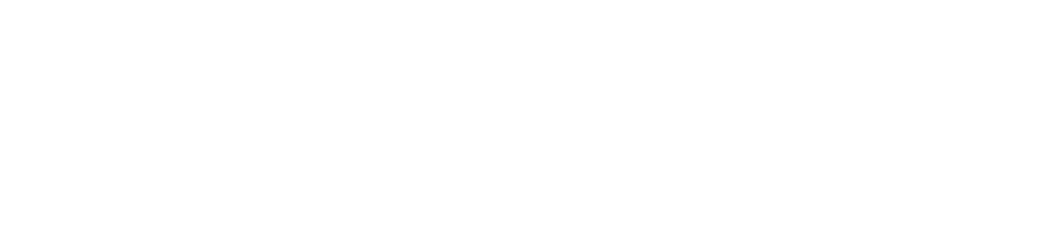
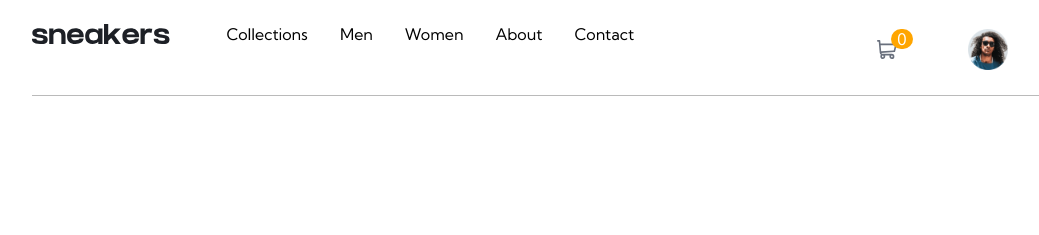
Before and after one commit to jUstinDel69/product-page, a plain HTML site: page collections.html in a window 1280 px wide. Shown: the whole page, without its empty margins (102-1141 px from the left). Drawn offline with Linux system fonts and the light colour scheme.

Commit message:
Création de la page collection

```diff
--- a/collections.html
+++ b/collections.html
@@ -0,0 +1,64 @@
+<!DOCTYPE html>
+<html lang="en">
+
+<head>
+    <meta charset="UTF-8">
+    <meta name="viewport" content="width=device-width, initial-scale=1.0">
+    <!-- displays site properly based on user's device -->
+
+    <link rel="icon" type="image/png" sizes="32x32" href=".images/favicon-32x32.png">
+
+    <title></title>
+    <link rel="stylesheet" href="styles/style.css">
+
+</head>
+
+<body>
+    <header>
+        <div class="flex">
+            <div class="logo">
+                <img src="images/logo.svg" alt="Logo" id="logo">
+            </div>
+            <nav>
+                <ul>
+                    <li>Collections</li>
+                    <li>Men</li>
+                    <li>Women</li>
+                    <li>About</li>
+                    <li>Contact</li>
+                </ul>
+            </nav>
+        </div>
+        <div class="user flex">
+            <div class="fb-10">
+                <div class="cardBtn">
+                    <div class="ert">
+                        <span class="nbr" id="nbr_cart">0</span>
+                        <img src="images/icon-cart.svg" alt="">
+                    </div>
+                    <div class="cart">
+                        <h3>Cart</h3>
+                        <div id="cartContainer">
+                            <div class="product">
+                                Your cart is empty
+                            </div>
+                        </div>
+                    </div>
+                </div>
+            </div>
+            <div class="fb-20">
+                <div id="avatar">
+                    <img src="images/image-avatar.png" alt="">
+                </div>
+            </div>
+        </div>
+    </header>
+    <main>
+        <div class="flex listProduct" id="listProduct">
+
+        </div>
+    </main>
+    <script src="js/collections.js"></script>
+</body>
+
+</html>
--- a/styles/style.scss
+++ b/styles/style.scss
@@ -274,3 +274,10 @@ button {
     padding: 0.5em;
     border-radius: 7px;
 }
+.listProduct {
+    flex-wrap: wrap;
+}
+.listProduct > div {
+    max-width: 30%;
+    text-align: center;
+}
```
Also changed, not shown: styles/style.css, 1 other file.
